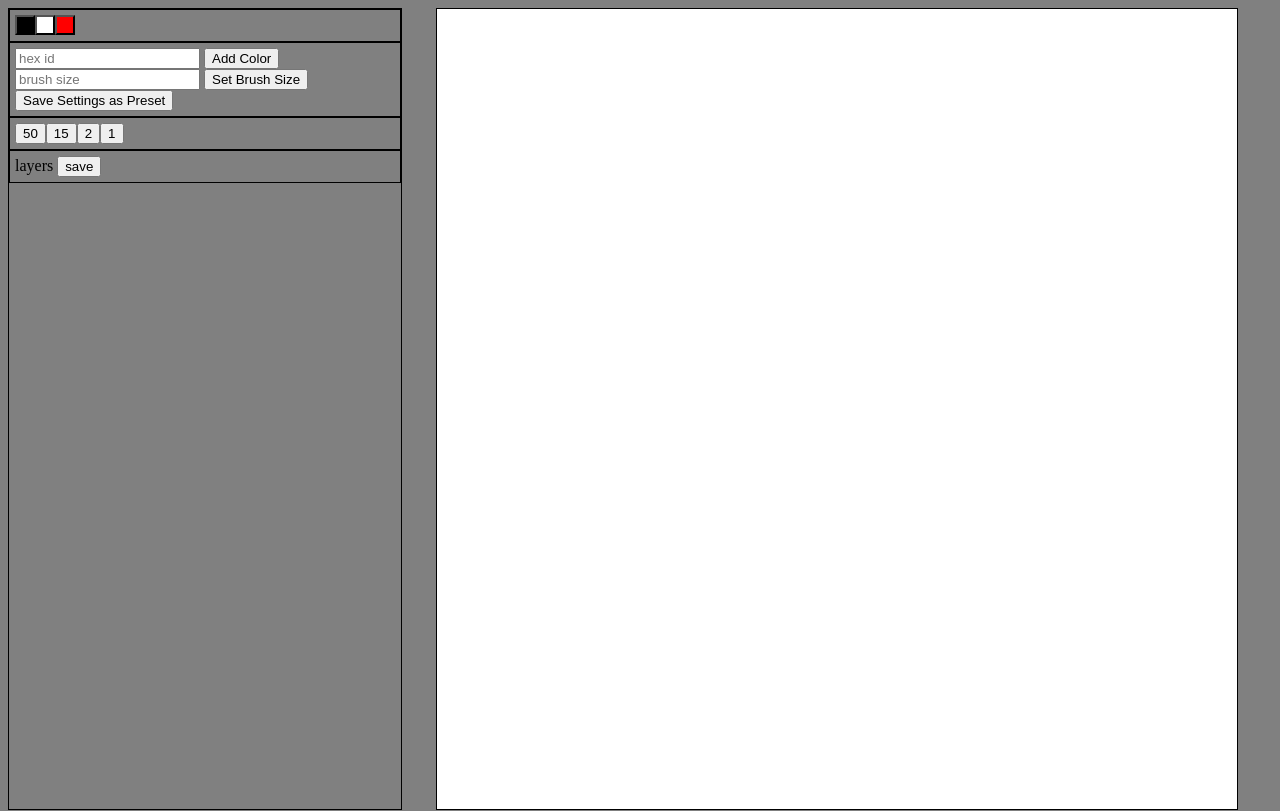
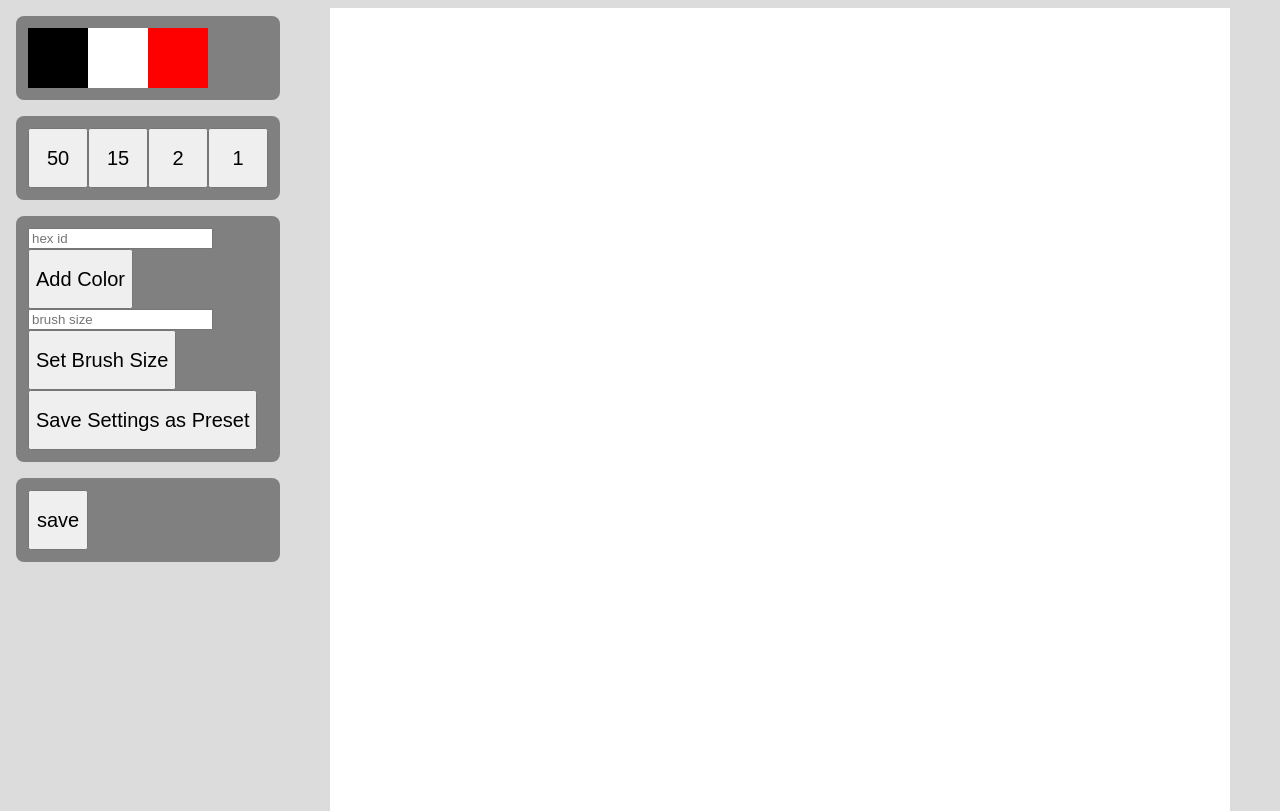
Before and after one commit to cyan-oj/minxel_vanilla, a website built with webpack: page index.html in a window 1280 px wide. Shown: the top 811 px of the page. Built offline with Linux system fonts and the light colour scheme.

Commit message:
update styling

```diff
--- a/index.html
+++ b/index.html
@@ -14,15 +14,16 @@
   <!-- replace with procedural canvas later? -->
   <div id="toolboxes">
     <div id="palettebox" class="toolbox"></div>
+    <div id="brushbox" class="toolbox">brushbox</div>
     <div id="brushsettings" class="toolbox">
+
       <input id="hexinput" placeholder="hex id">
-      <button id="addcolor">Add Color</button>
+      <button id="addcolor" class="settingsbutton">Add Color</button>
       <input id="size" placeholder="brush size">
-      <button id="brushsize">Set Brush Size</button>
-      <button id="savebrush">Save Settings as Preset</button>
+      <button id="brushsize" class="settingsbutton">Set Brush Size</button>
+      <button id="savebrush" class="settingsbutton">Save Settings as Preset</button>
     </div>
-    <div id="brushbox" class="toolbox">brushbox</div>
-    <div id="layerbox" class="toolbox">layers
+    <div id="layerbox" class="toolbox">
       <button id="save">save</button>
     </div>
 
--- a/src/canvas.scss
+++ b/src/canvas.scss
@@ -1,32 +1,56 @@
 body {
   display: flex;
   flex-wrap: wrap;
-  background-color: gray;
+  justify-content: center;
+  background-color: gainsboro;
 }
 
 canvas {
   //position: relative;
   margin: 0 auto;
-  border: solid 1px black;
   background-color: white;
+}
+
+button {
+  display: inline;
+  width: 60px;
+  height: 60px;
+  font-size: 20px;
+}
+
+button:hover {
+  width: 80px;
+  height: 80px;
+  border: solid 4px white;
+  border-radius: 8px;
+  margin: -10px;
+  z-index: 100;
 }
 
 #toolboxes {
  // top: 0;
   //right: 0;
-  max-width: 400px;
-  border: solid 1px black;
+  width: 280px;
+  display: flex;
+  flex-wrap: wrap;
+  align-content: flex-start;
 }
 
 .toolbox {
-  display: block;
-  border: solid 1px black;
-  padding: 5px;
-  width: 380px;
+  display: flex;
+  flex-wrap: wrap;
+  padding: 12px;
+  margin: 8px;
+  background-color: gray;
+  border-radius: 8px;
+  align-items: center;
+  width: inherit;
+}
+
+.settingsbutton {
+  width: auto;
 }
 
 .swatch {
-  display: inline;
-  width: 20px;
-  height: 20px;
+  border: none;
 }
--- a/src/index.js
+++ b/src/index.js
@@ -105,8 +105,8 @@ document.addEventListener("DOMContentLoaded", function () {
   };
 
   let options = {
-    width: 800,
-    height: 800,
+    width: 900,
+    height: 1200,
     palette: currentPalette,
     brush: brushCollection.brushes[0],
     parent: docBody[0]
```
Also changed, not shown: dist/main.css, dist/main.js.
